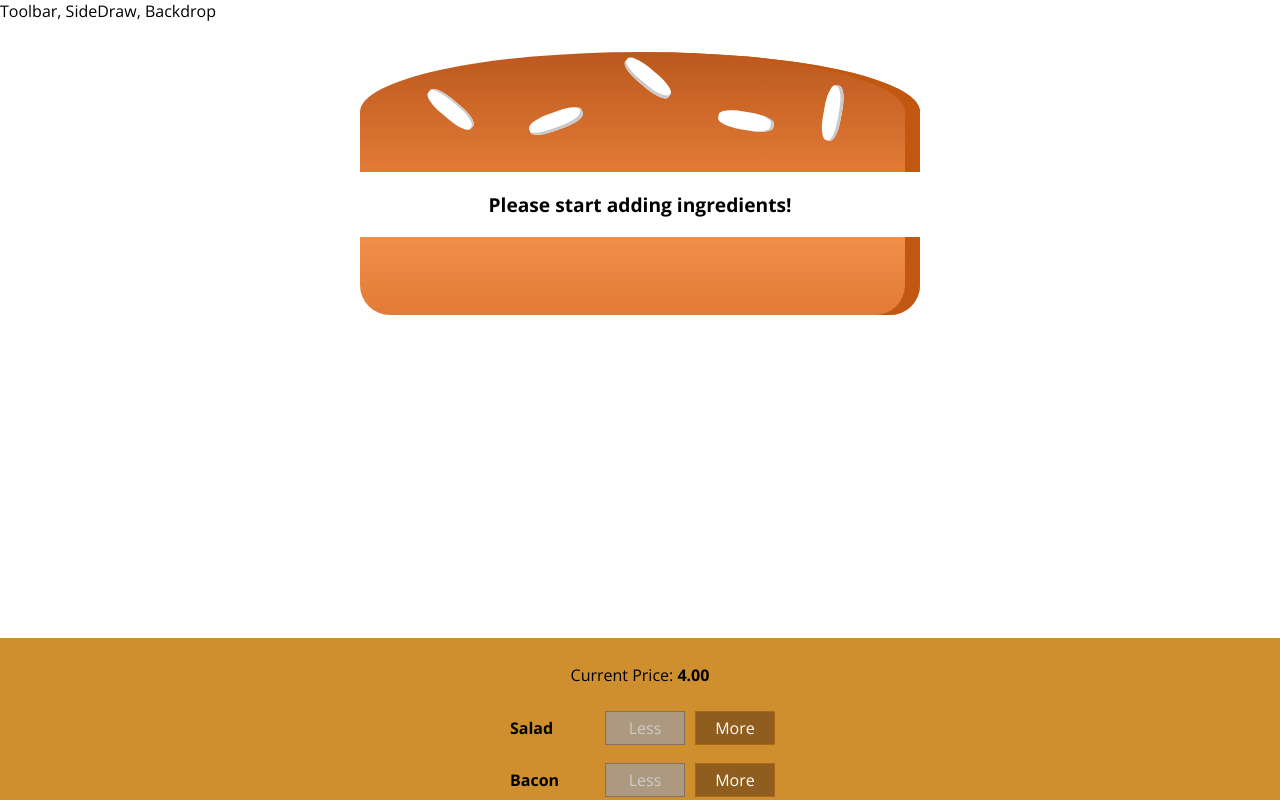
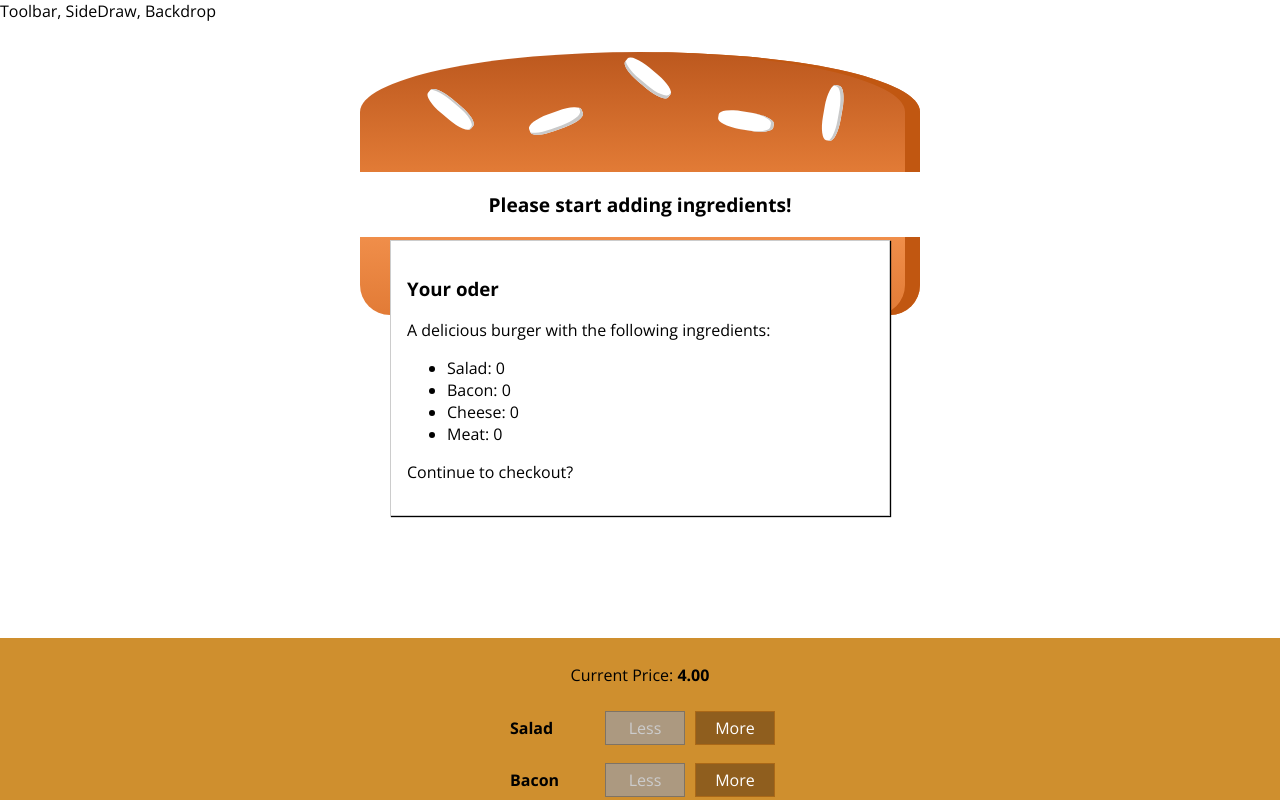
Before and after one commit to cerinoligutom/burger-builder, a React app: page / in a window 1280 px wide. Shown: the top 800 px of the page. Built offline with nearby package versions, Linux system fonts and the light colour scheme.

Commit message:
Added order summary and modal

```diff
--- /dev/null
+++ b/src/components/Burger/OrderSummary/OrderSummary.js
@@ -0,0 +1,25 @@
+import React from 'react';
+
+import Aux from '../../../hoc/Auxx';
+
+const orderSummary = (props) => {
+    const ingredientSummary = Object.keys(props.ingredients)
+        .map(igKey => {
+            return <li key={igKey}>
+                <span style={{ textTransform: 'capitalize' }}>{igKey}</span>: {props.ingredients[igKey]}
+            </li>
+        })
+
+    return (
+        <Aux>
+            <h3>Your oder</h3>
+            <p>A delicious burger with the following ingredients:</p>
+            <ul>
+                {ingredientSummary}
+            </ul>
+            <p>Continue to checkout?</p>
+        </Aux>
+    )
+}
+
+export default orderSummary;
--- /dev/null
+++ b/src/components/UI/Modal/Modal.css
@@ -0,0 +1,20 @@
+.Modal {
+    position: fixed;
+    z-index: 500;
+    background-color: white;
+    width: 70%;
+    border: 1px solid #ccc;
+    box-shadow: 1px 1px 1px black;
+    padding: 16px;
+    left: 15%;
+    top: 30%;
+    box-sizing: border-box;
+    transition: all 0.3s ease-out;
+}
+
+@media (min-width: 600px) {
+    .Modal {
+        width: 500px;
+        left: calc(50% - 250px);
+    }
+}
--- /dev/null
+++ b/src/components/UI/Modal/Modal.js
@@ -0,0 +1,11 @@
+import React from 'react'
+
+import classes from './Modal.css';
+
+const modal = (props) => (
+    <div className={classes.Modal}>
+        {props.children}
+    </div>
+);
+
+export default modal
--- a/src/containers/BurgerBuilder/BurgerBuilder.js
+++ b/src/containers/BurgerBuilder/BurgerBuilder.js
@@ -3,6 +3,8 @@
 import Aux from '../../hoc/Auxx';
 import Burger from '../../components/Burger/Burger';
 import BuildControls from '../../components/Burger/BuildControls/BuildControls';
+import Modal from '../../components/UI/Modal/Modal';
+import OrderSummary from '../../components/Burger/OrderSummary/OrderSummary';
 
 const INGREDIENT_PRICES = {
   salad: 0.5,
@@ -90,6 +92,9 @@
 
     return (
       <Aux>
+        <Modal>
+          <OrderSummary ingredients={this.state.ingredients} />
+        </Modal>
         <Burger ingredients={this.state.ingredients} />
         <BuildControls
           ingredientAdded={this.addIngredientHandler}
```
Also changed, not shown: src/components/UI/Backdrop/Backdrop.js (added).
